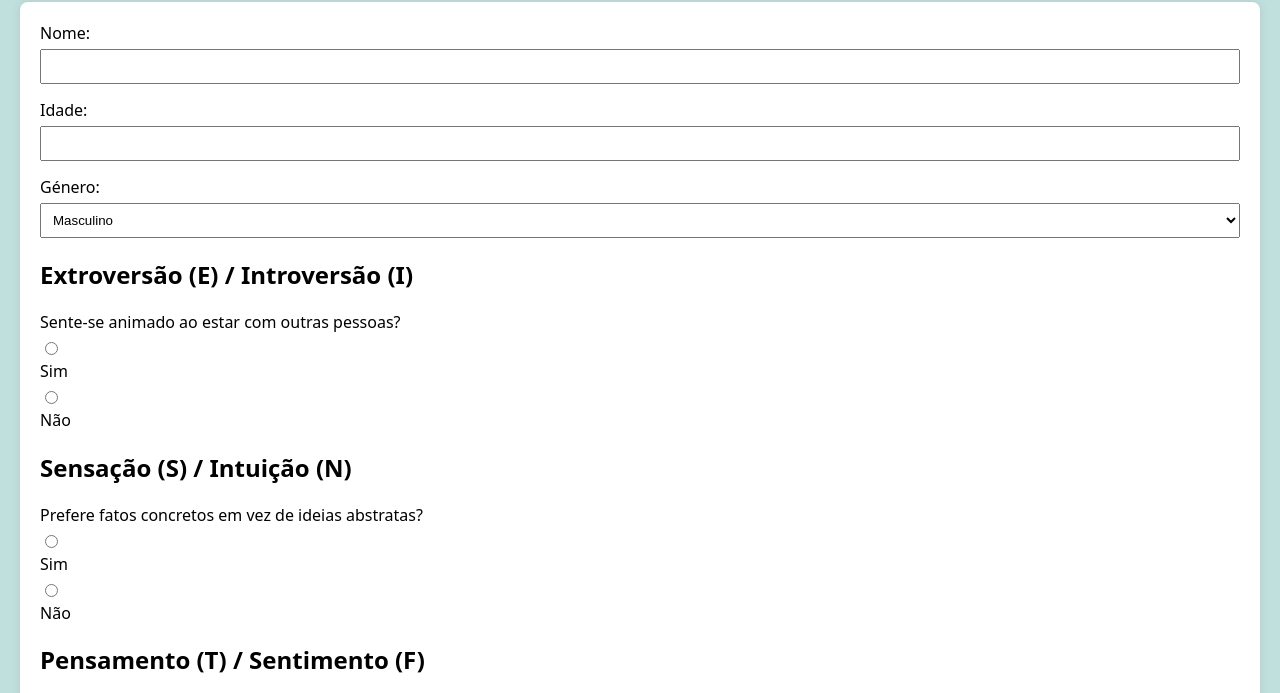
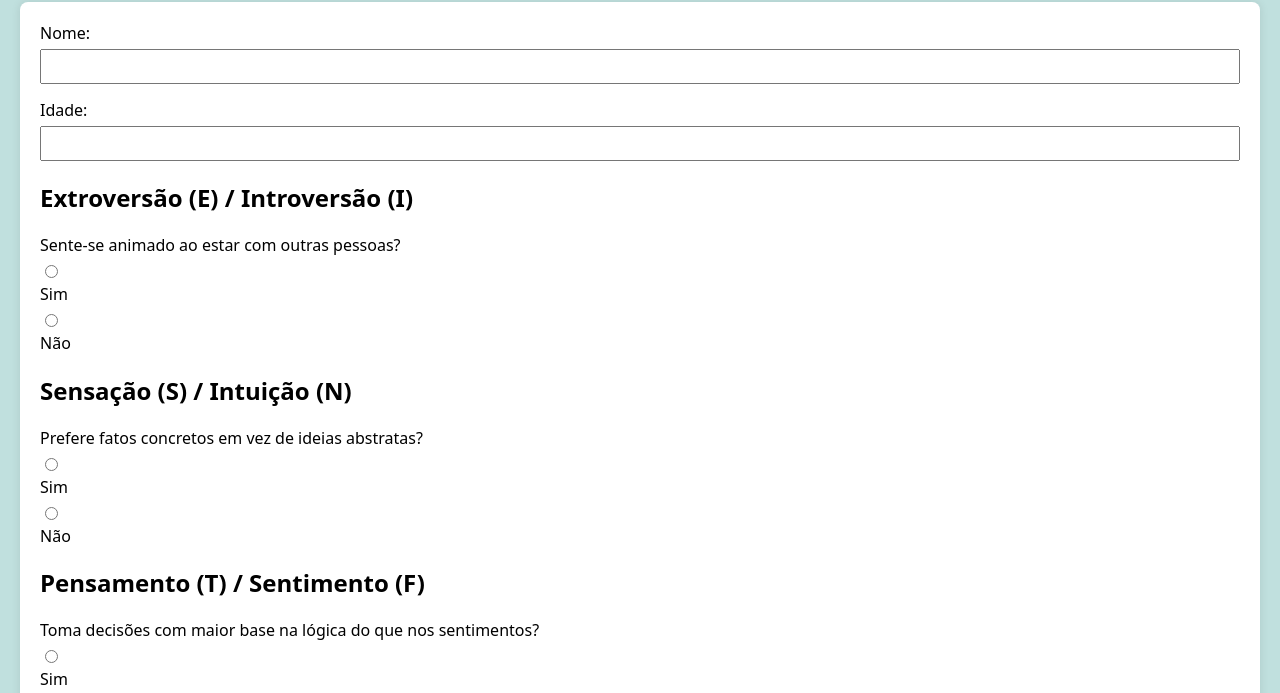
Before and after one commit to curiosiologo/MBTI-teste, a plain HTML site: page index.html in a window 1280 px wide. Shown: the part 104-797 px from the top of the page. Drawn offline with Linux system fonts and the light colour scheme.

Commit message:
Update index.html

```diff
--- a/index.html
+++ b/index.html
@@ -66,16 +66,6 @@
         <input type="number" id="idade" name="idade" required>
     </div>
 
-    <div class="form-group">
-        <label for="genero">Género:</label>
-        <select id="genero" name="genero" required>
-            <option value="masculino">Masculino</option>
-            <option value="feminino">Feminino</option>
-            <option value="outro">Outro</option>
-            <option value="prefiro_nao_dizer">Prefiro não dizer</option>
-        </select>
-    </div>
-
     <h2>Extroversão (E) / Introversão (I)</h2>
     <div class="form-group">
         <label>Sente-se animado ao estar com outras pessoas?</label>
```
